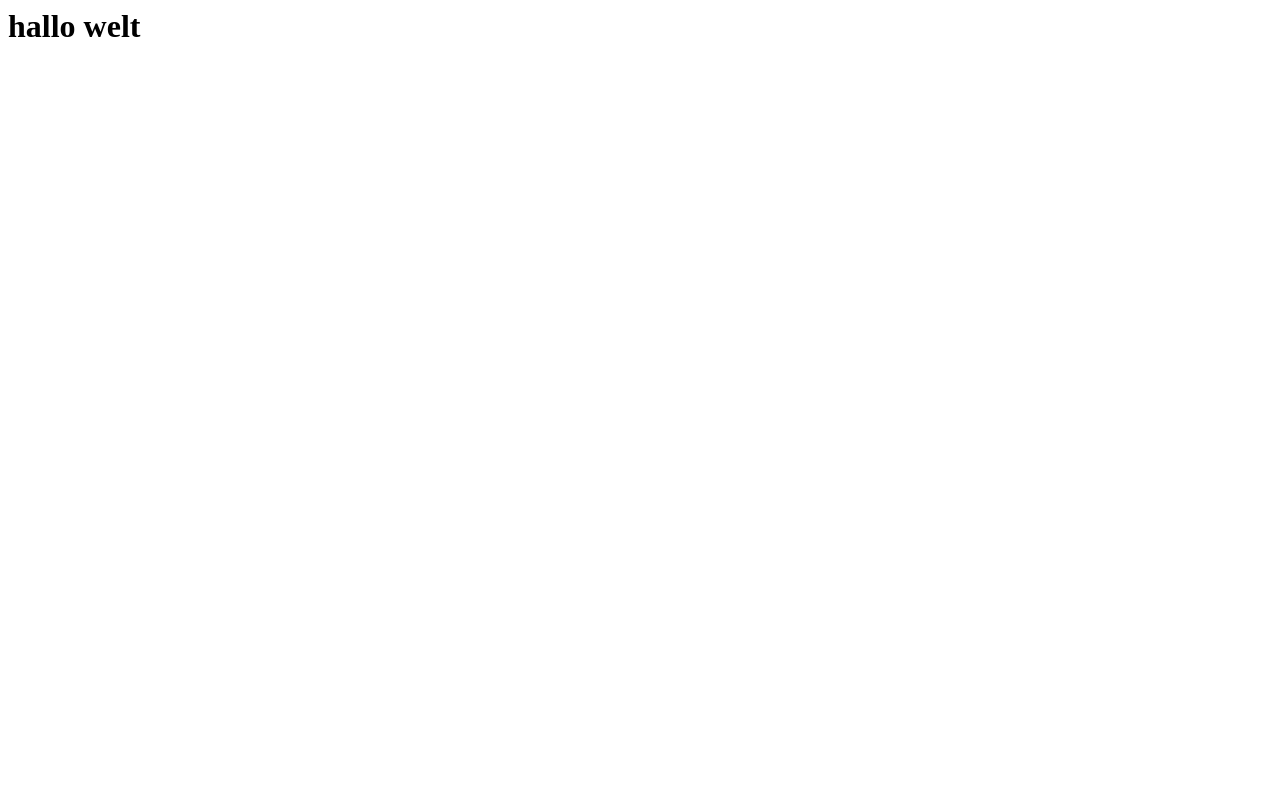
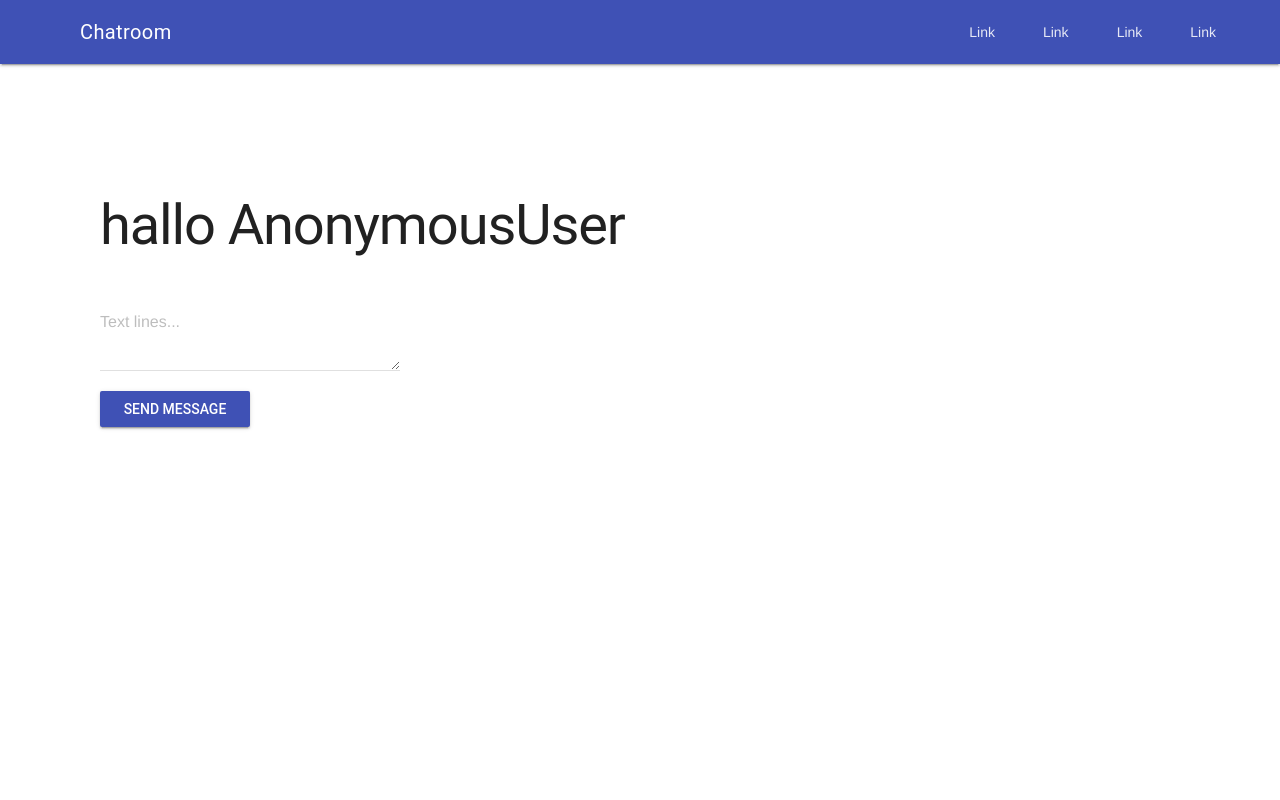
Before and after one commit to KevinWissmer/DjangoFirstBuild, a Django app: page /chat/ in a window 1280 px wide. Before the commit the page is almost empty. Run offline with Django 4.2, Linux system fonts and the light colour scheme.

Commit message:
chat app html+style improved

```diff
--- a/chat/templates/chat/index.html
+++ b/chat/templates/chat/index.html
@@ -1 +1,61 @@
-<h1>hallo welt</h1>
+<link rel="stylesheet" href="https://fonts.googleapis.com/icon?family=Material+Icons">
+<link rel="stylesheet" href="https://code.getmdl.io/1.3.0/material.indigo-pink.min.css">
+<script defer src="https://code.getmdl.io/1.3.0/material.min.js"></script>
+
+<style>
+    .content_page {
+        padding: 100px;
+    }
+
+    .content_page form {
+        display: flex;
+        flex-direction: column;
+    }
+
+    .content_page form button{
+        width: 150px;
+    }
+</style>
+
+<!-- Always shows a header, even in smaller screens. -->
+<div class="mdl-layout mdl-js-layout mdl-layout--fixed-header">
+    <header class="mdl-layout__header">
+      <div class="mdl-layout__header-row">
+        <!-- Title -->
+        <span class="mdl-layout-title">Chatroom</span>
+        <!-- Add spacer, to align navigation to the right -->
+        <div class="mdl-layout-spacer"></div>
+        <!-- Navigation. We hide it in small screens. -->
+        <nav class="mdl-navigation mdl-layout--large-screen-only">
+          <a class="mdl-navigation__link" href="">Link</a>
+          <a class="mdl-navigation__link" href="">Link</a>
+          <a class="mdl-navigation__link" href="">Link</a>
+          <a class="mdl-navigation__link" href="">Link</a>
+        </nav>
+      </div>
+    </header>
+    <div class="mdl-layout__drawer">
+      <span class="mdl-layout-title">Title</span>
+      <nav class="mdl-navigation">
+        <a class="mdl-navigation__link" href="">Link</a>
+        <a class="mdl-navigation__link" href="">Link</a>
+        <a class="mdl-navigation__link" href="">Link</a>
+        <a class="mdl-navigation__link" href="">Link</a>
+      </nav>
+    </div>
+    <main class="mdl-layout__content">
+        <div class="page-content content_page">
+            <h1>hallo {{request.user}}</h1>
+            <form action="#">
+                <div class="mdl-textfield mdl-js-textfield">
+                  <textarea class="mdl-textfield__input" type="text" rows= "3" id="sample5" ></textarea>
+                  <label class="mdl-textfield__label" for="sample5">Text lines...</label>
+                </div>
+                <button class="mdl-button mdl-js-button mdl-button--raised mdl-button--colored">
+                    send message
+                </button>
+              </form>
+
+        </div>
+    </main>
+  </div>
--- a/chat/views.py
+++ b/chat/views.py
@@ -1,4 +1,4 @@
 from django.shortcuts import render
 
 def index(request):
-    return render(request, 'chat/index.html')
+    return render(request, 'chat/index.html', {'name': request})
```
